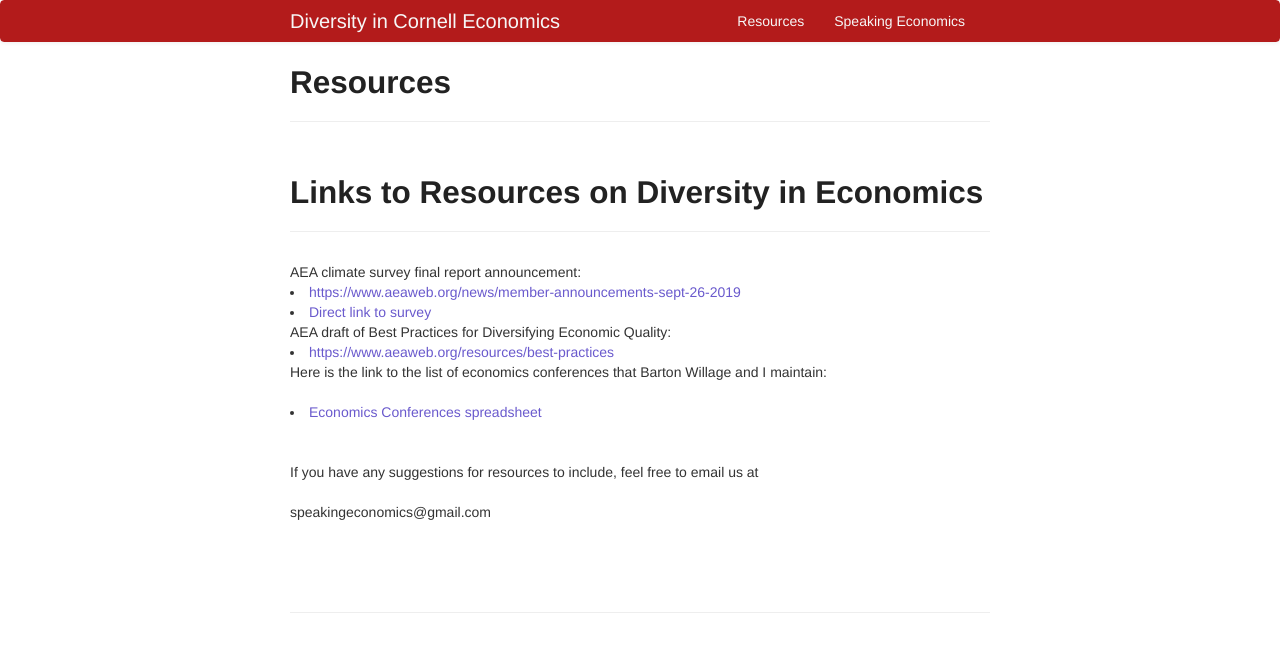
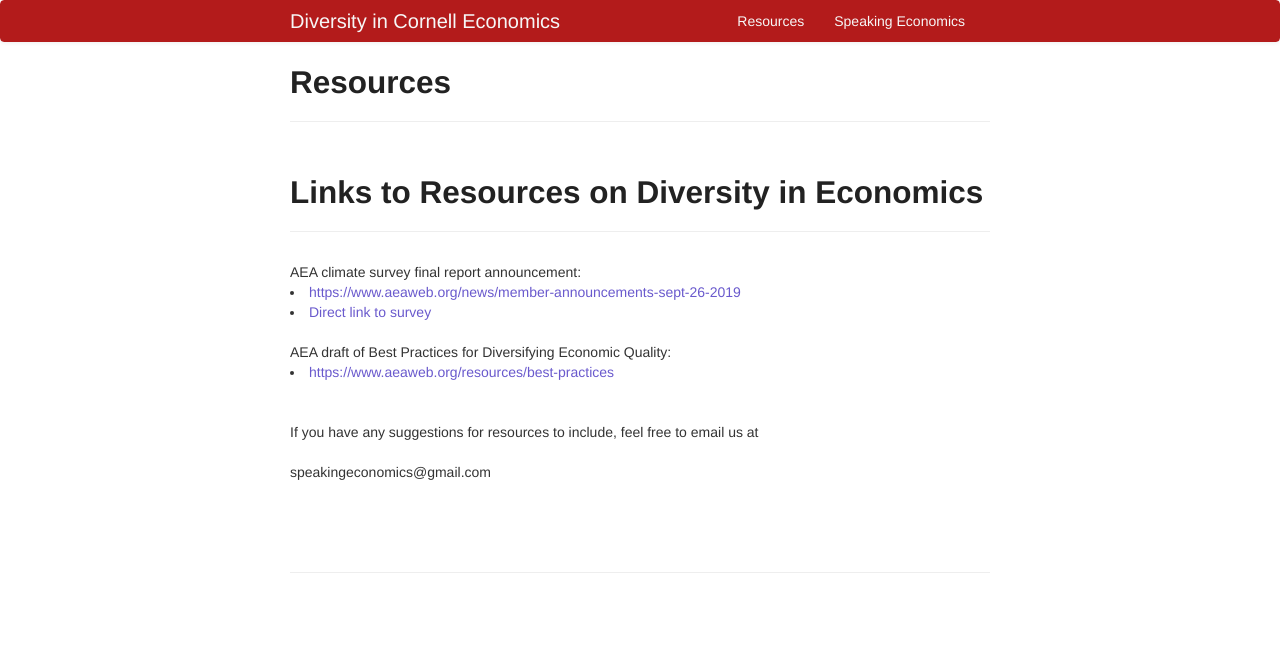
Before and after one commit to aponce6/Diversity-in-Cornell-Economics.github.io, a Jekyll site: the page built from pages/resources.md, in a window 1280 px wide. Shown: the top 652 px of the page. Built offline with Jekyll 4.4.1, drawn with Linux system fonts in a browser that asks for light colours.

Commit message:
update resources

```diff
--- a/pages/resources.md
+++ b/pages/resources.md
@@ -33,17 +33,13 @@ To remove the underline from the title, remove the <u> tags (<u> and </u>)
 
 <div class="row-fluid">
   <div class="span12">
-    AEA climate survey final report announcement: <li><a href="https://www.aeaweb.org/news/member-announcements-sept-26-2019">https://www.aeaweb.org/news/member-announcements-sept-26-2019</a></li>
+    AEA climate survey final report announcement:
+    <li><a href="https://www.aeaweb.org/news/member-announcements-sept-26-2019">https://www.aeaweb.org/news/member-announcements-sept-26-2019</a></li>
 
  <li><a href="https://www.aeaweb.org/resources/member-docs/final-climate-survey-results-sept-2019">Direct link to survey</a></li>
-
+<br/>
 AEA draft of Best Practices for Diversifying Economic Quality: <li><a href="https://www.aeaweb.org/resources/best-practices">https://www.aeaweb.org/resources/best-practices</a></li>
 
-
-    Here is the link to the list of economics conferences that Barton Willage and I maintain:
-    <br/>
-    <br/>
-    <li><a href="https://docs.google.com/spreadsheets/d/1MNeXLKiwQA4MK3cZ3Hr1WWXZTReh3rKQU_yfTKnu-hg/edit?usp=sharing">Economics Conferences spreadsheet</a></li>
     <br/>
     <br/>
     If you have any suggestions for resources to include, feel free to email us at
```
